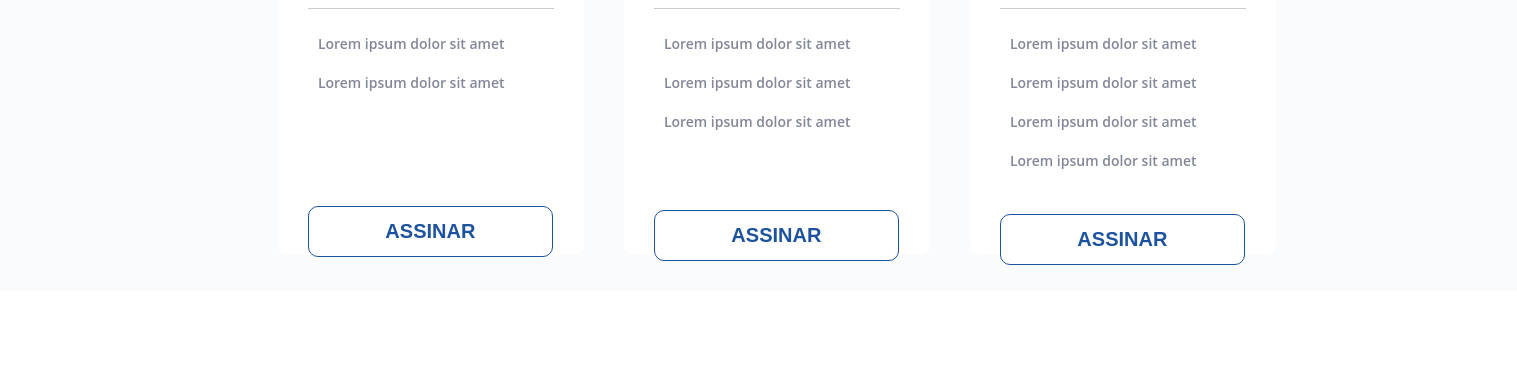
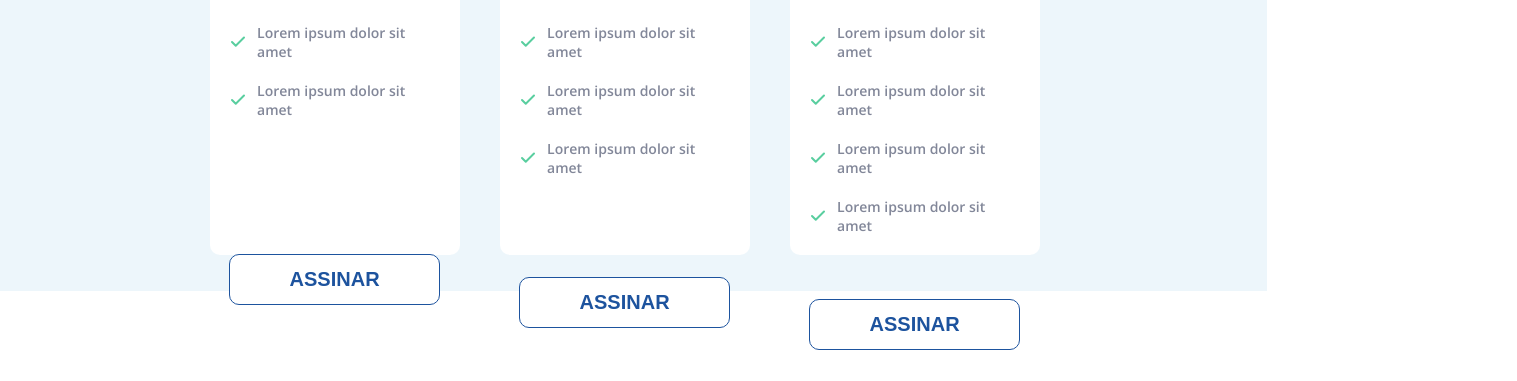
Before and after one commit to Jhow8335/tabela-de-preco, a plain HTML site: page index.html in a window 1280 px wide. Shown: the part 419-800 px from the top of the page, 1517 px wide, since content can reach past the window. Drawn offline with nearby package versions, Linux system fonts and the light colour scheme.

Commit message:
Responsividade + organização do código

```diff
--- a/index.html
+++ b/index.html
@@ -6,11 +6,13 @@
   <meta name="viewport" content="width=device-width, initial-scale=1.0">
   <title>Tabela de preços</title>
   <link rel="stylesheet" href="style.css">
+  <link rel="preconnect" href="https://fonts.googleapis.com">
+  <link rel="preconnect" href="https://fonts.gstatic.com" crossorigin>
+  <link href="https://fonts.googleapis.com/css2?family=Open+Sans:wght@400;600;700&display=swap" rel="stylesheet">
 </head>
 
 <body>
   <main>
-
     <div class="background__sup">
       <h1>Conheça nossos planos</h1>
       <p>Conheça nossas soluções e escolha o plano ideal para o seu próximo projeto.</p>
@@ -19,19 +21,18 @@
     <div class="background__inf"></div>
 
     <div class="sectionBox">
-
       <div class="box">
         <h2 class="box__title">Free</h2>
         <p class="box__price">R$ 0,00/mês</p>
         <p class="box__text">Lorem ipsum dolor sit amet consectetur adipisicing elit.</p>
 
         <div class="check__top">
-          <img src="assets/assets/check.svg" alt="">
+          <img src="assets/check.svg" alt="">
           <p class="check__text">Lorem ipsum dolor sit amet </p>
         </div>
 
         <div class="check__random">
-          <img src="assets/assets/check.svg" alt="">
+          <img src="assets/check.svg" alt="">
           <p class="check__text">Lorem ipsum dolor sit amet </p>
         </div>
 
@@ -44,17 +45,17 @@
         <p class="box__text">Lorem ipsum dolor sit amet consectetur adipisicing elit.</p>
 
         <div class="check__top">
-          <img src="assets/assets/check.svg" alt="">
+          <img src="assets/check.svg" alt="">
           <p class="check__text">Lorem ipsum dolor sit amet </p>
         </div>
 
         <div class="check__random">
-          <img src="assets/assets/check.svg" alt="">
+          <img src="assets/check.svg" alt="">
           <p class="check__text">Lorem ipsum dolor sit amet </p>
         </div>
 
         <div class="check__random">
-          <img src="assets/assets/check.svg" alt="">
+          <img src="assets/check.svg" alt="">
           <p class="check__text">Lorem ipsum dolor sit amet </p>
         </div>
 
@@ -67,22 +68,22 @@
         <p class="box__text">Lorem ipsum dolor sit amet consectetur adipisicing elit.</p>
 
         <div class="check__top">
-          <img src="assets/assets/check.svg" alt="">
+          <img src="assets/check.svg" alt="">
           <p class="check__text">Lorem ipsum dolor sit amet </p>
         </div>
 
         <div class="check__random">
-          <img src="assets/assets/check.svg" alt="">
+          <img src="assets/check.svg" alt="">
           <p class="check__text">Lorem ipsum dolor sit amet </p>
         </div>
 
         <div class="check__random">
-          <img src="assets/assets/check.svg" alt="">
+          <img src="assets/check.svg" alt="">
           <p class="check__text">Lorem ipsum dolor sit amet </p>
         </div>
 
         <div class="check__random">
-          <img src="assets/assets/check.svg" alt="">
+          <img src="assets/check.svg" alt="">
           <p class="check__text">Lorem ipsum dolor sit amet </p>
         </div>
 
--- a/style.css
+++ b/style.css
@@ -1,14 +1,12 @@
 :root {
   --blue: #1d539e;
   --gray: #828799;
-  --page-background: #f9fbfc;
+  --page-background: #edf6fb;
   --red: #cb0404;
   --yellow: #ffcc29;
   font-family: 'Open Sans', sans-serif;
 
 }
-
-@import url('https://fonts.googleapis.com/css2?family=Open+Sans:wght@400;600;700&display=swap');
 
 * {
   border: 0;
@@ -59,7 +57,7 @@ main {
 
 .sectionBox {
   display: flex;
-  left: 17%;
+  left: 15%;
   position: absolute;
   top: 33%;
 
@@ -156,3 +154,85 @@ main {
  font-weight: 600;
  padding: 10px 0;
 }
+
+@media (max-width: 1280px) {
+  body {
+    width: 99vw;
+  }
+
+  .background__sup h1 {
+    margin: 0 auto;
+
+  }
+
+  .background__sup p {
+    margin: 0 auto;
+    padding: 20px 0;
+  }
+
+  .sectionBox {
+    justify-content: space-evenly;
+  }
+
+  .box {
+    padding: 19px;
+    width: 250px;
+  }
+
+  .box__btn-1{
+    margin-top: 125px;
+    width: 211px;
+  }
+
+  .box__btn-2 {
+    margin-top: 90px;
+    width: 211px;
+  }
+
+  .box__btn-3 {
+    margin-top: 54px;
+    width: 211px;
+  }
+}
+
+@media (max-width: 1030px) {
+  .background__inf {
+    height: 113%;
+  }
+
+  .sectionBox {
+    left: 2%;
+    flex-wrap: wrap;
+    justify-content: center;
+  }
+
+  .box {
+    width: 300px;
+    margin-bottom: 20px;
+  }
+
+  .box__btn-1, .box__btn-2, .box__btn-3 {
+    width: 262px;
+  }
+}
+
+@media (max-width: 700px) {
+  .background__sup {
+    height: 50%;
+  }
+
+  .background__sup h1 {
+    font-size: 41px;
+    padding: 0px;
+    width: 475px;
+  }
+
+  .background__sup p {
+    width: 470px;
+
+  }
+
+  .background__inf {
+    height: 198%;
+  }
+}
```
